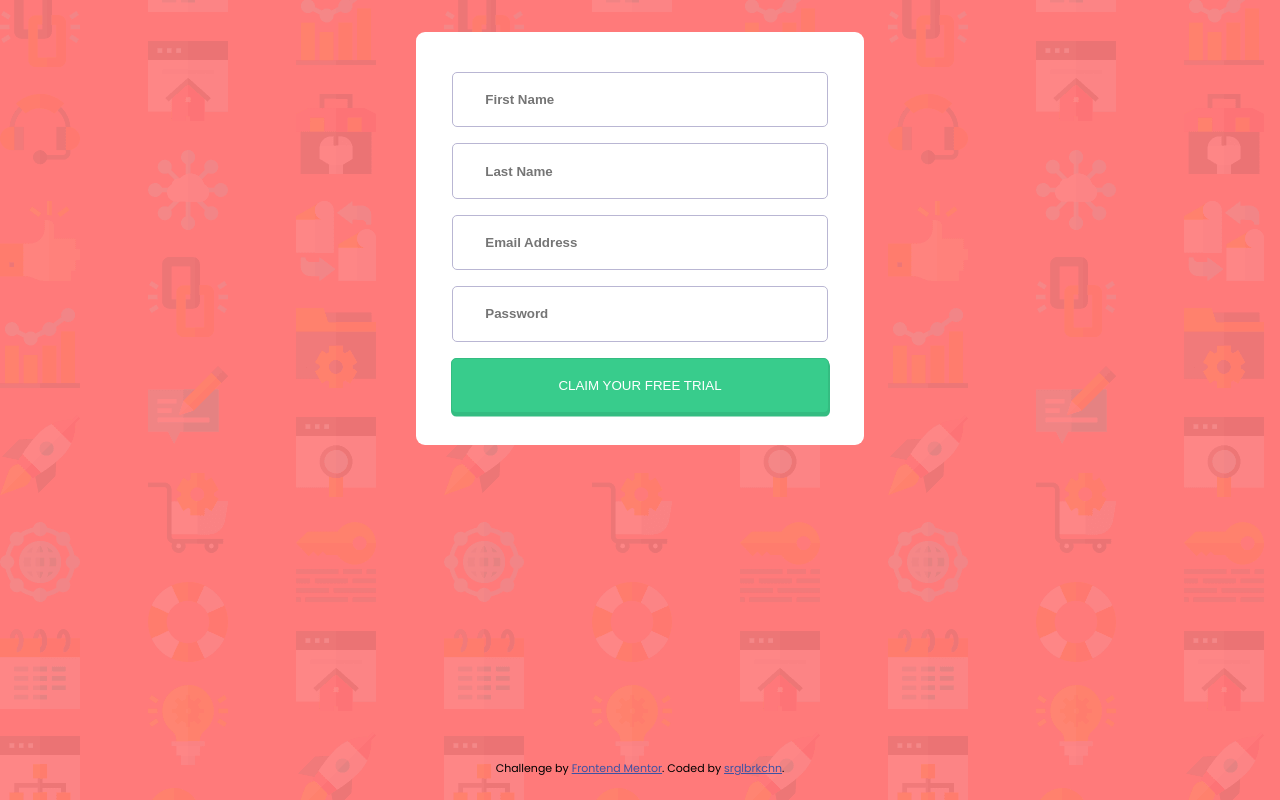
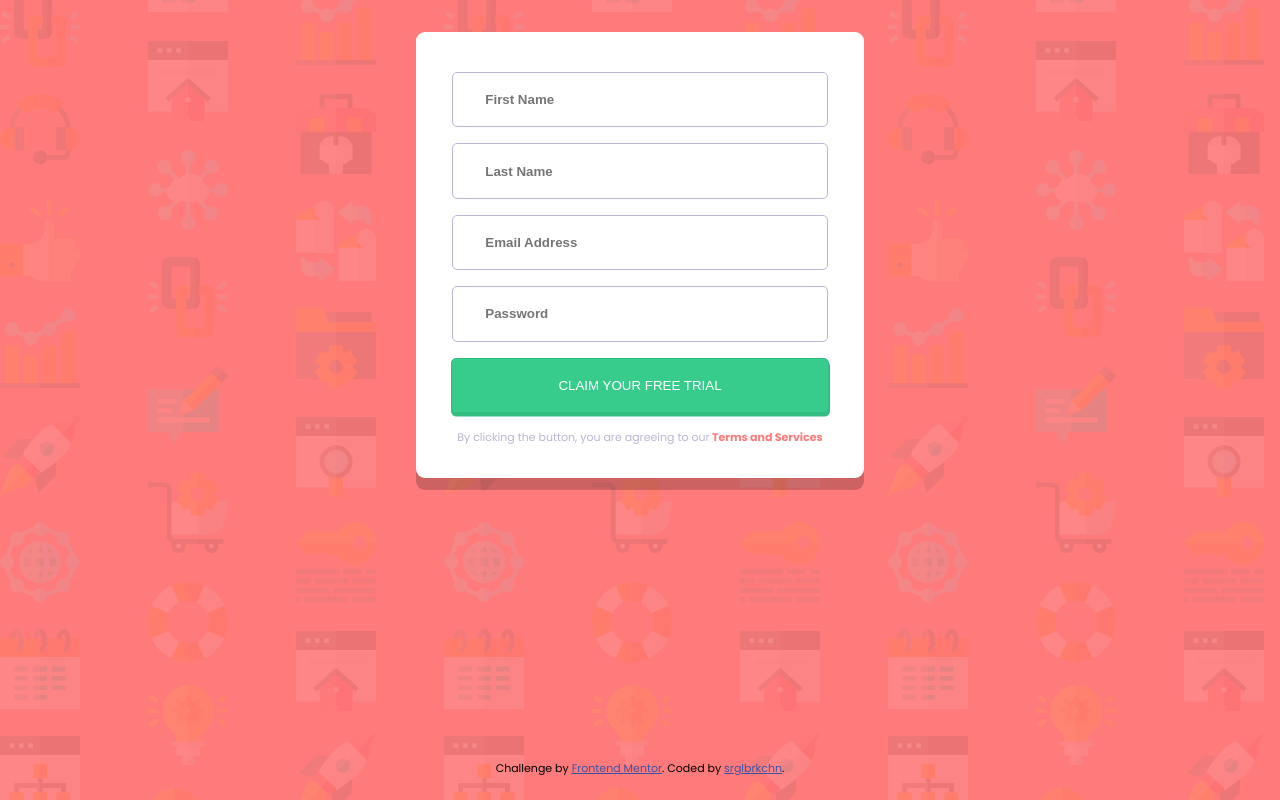
Before and after one commit to srglbrkchn/chllng12, a React (Create React App) app: page / in a window 1280 px wide. Built offline with nearby package versions, Linux system fonts and the light colour scheme.

Commit message:
Design terms and condition <p>. Add boxshadow to form.

```diff
--- a/public/styles.css
+++ b/public/styles.css
@@ -24,6 +24,18 @@ body {
     margin: 2rem auto;
     padding: 2rem 1rem;
     border-radius: 9px;
+    box-shadow: 0px 12px 0px 0px rgba(0, 0, 0, .2);
+}
+
+.form-content p {
+    font-size: 11px;
+    color: hsl(246, 25%, 77%);
+    margin-top: 1rem;
+}
+
+.form-content span {
+    font-weight: 700;
+    color: hsl(0, 100%, 74%);
 }
 
 .input-field {
@@ -47,7 +59,7 @@ body {
 
 .input-field input:focus {
     outline: none;
-    border: 1px solid hsl(248, 32%, 49%);
+    border: 1.5px solid hsl(248, 32%, 49%);
 }
 
 .green-btn {
--- a/src/components/form/Signup.jsx
+++ b/src/components/form/Signup.jsx
@@ -8,9 +8,9 @@ function Signup() {
         <div className="form-content">
             <InputField />
             <GreenBtn type="submit" className="green-btn" text="Claim your free trial" name="submit-btn"/>
-            {/* <p>By clicking the button, you are agreeing to our
-                <span>Terms and Services</span>
-            </p> */}
+            <p>By clicking the button, you are agreeing to our
+                <span> Terms and Services</span>
+            </p>
         </div>
     );}
 
```
